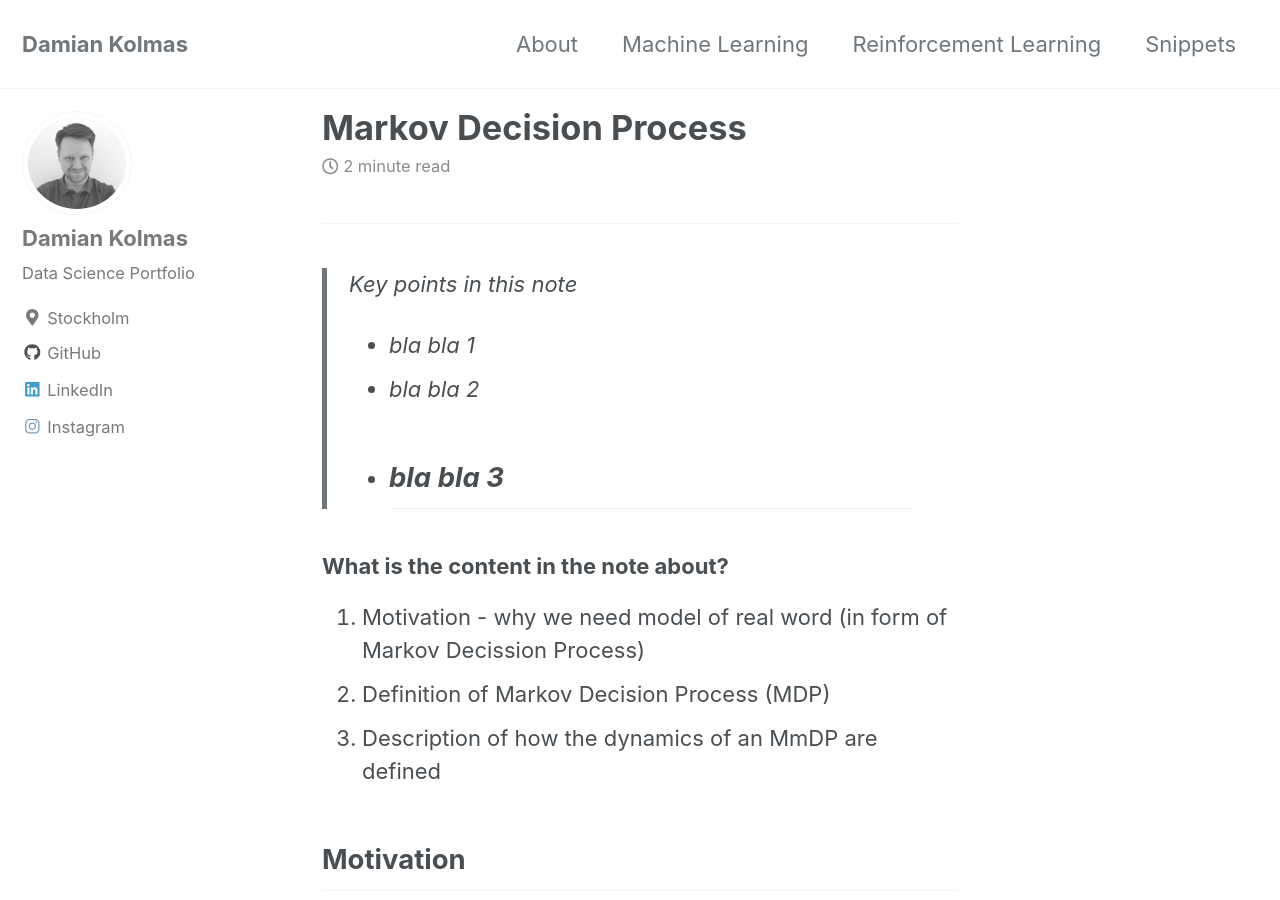
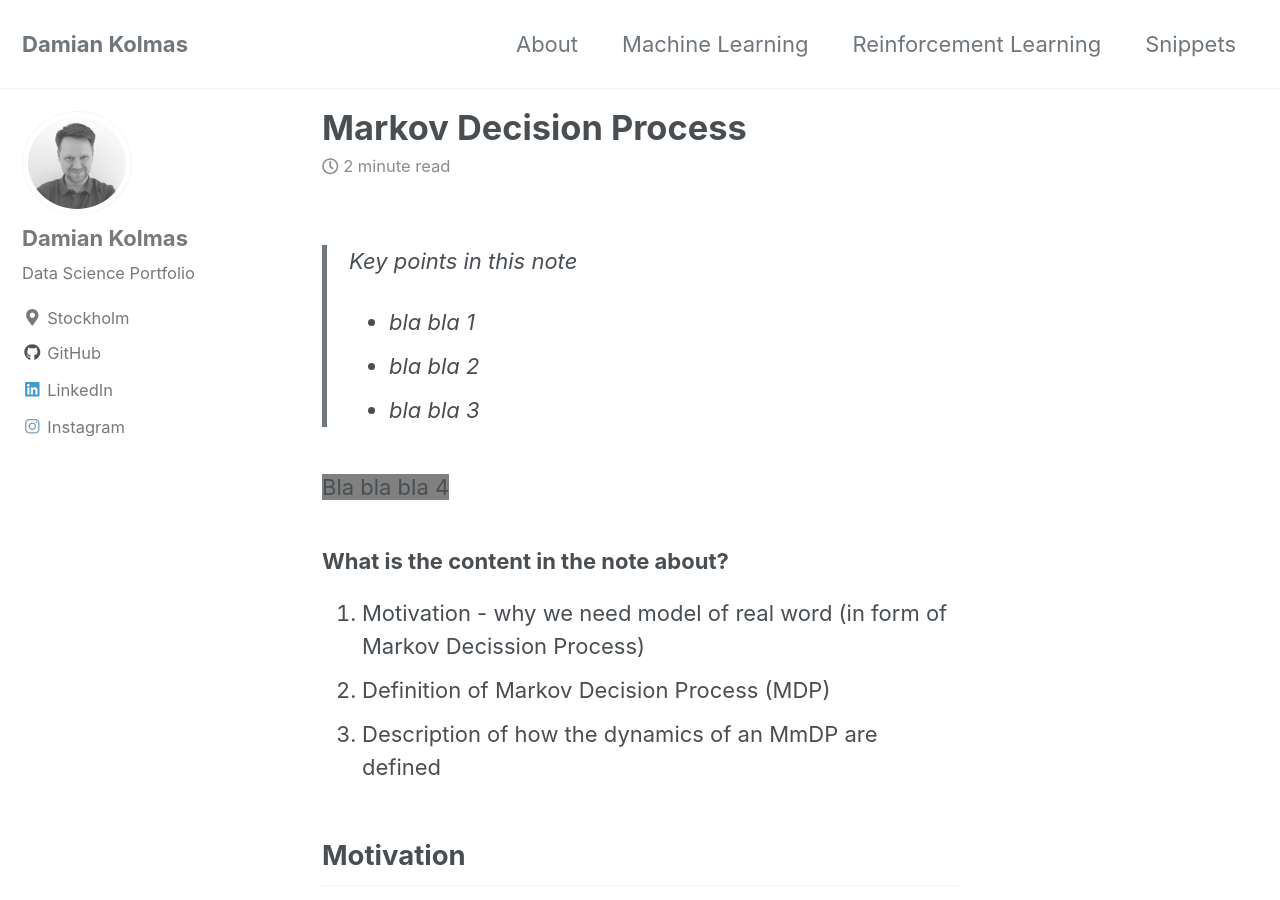
Before and after one commit to DKolmas/DKolmas.github.io, a Jekyll site: the page built from _posts/2019-09-17-Marcov-Decission-Process.md, in a window 1280 px wide and 900 px high. Built offline with Jekyll 4.4.1, drawn with Linux system fonts in a browser that asks for light colours; cached includes are drawn as plain includes; formulas are drawn with MathJax 3.

Commit message:
adding content to MDP note

```diff
--- a/_posts/2019-09-17-Marcov-Decission-Process.md
+++ b/_posts/2019-09-17-Marcov-Decission-Process.md
@@ -7,12 +7,12 @@ excerpt: "Markov Decission Process or MDP is described in the note. What we can
 mathjax: "true"
 ---
 
----
 > Key points in this note
 > * bla bla 1
 > * bla bla 2
 > * bla bla 3
----
+
+<span style="background-color:grey">Bla bla bla 4</span>
 
 ### What is the content in the note about?
 1. Motivation - why we need model of real word (in form of Markov Decission Process)
```
